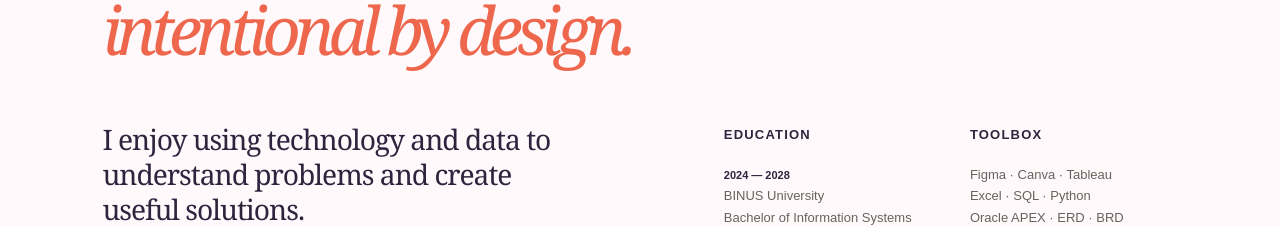
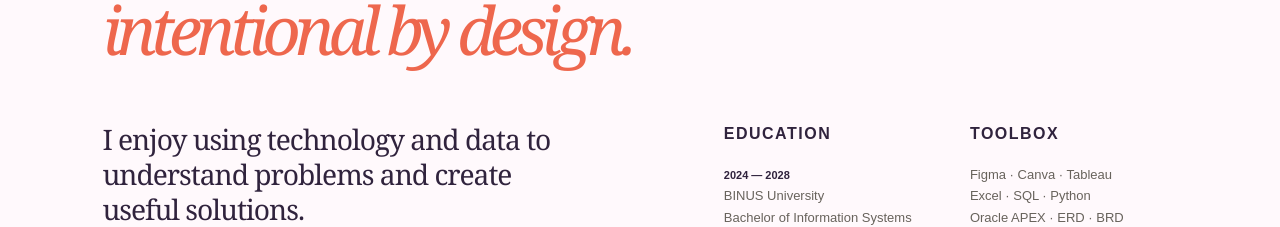
Before and after one commit to LaverinaC02/laverina-portfolio, a Next.js app: page / in a window 1280 px wide. Shown: the part 990-1217 px from the top of the page. Built offline with nearby package versions, Linux system fonts and the light colour scheme.

Commit message:
Update globals.css

```diff
--- a/app/globals.css
+++ b/app/globals.css
@@ -2879,3 +2879,14 @@ body {
   letter-spacing: 1.2px;
   text-transform: uppercase;
 }
+
+
+.details b {
+  display: block;
+  font-size: 16px !important;
+  font-weight: 800;
+  letter-spacing: 1.5px;
+  line-height: 1.5;
+  text-transform: uppercase;
+  margin-bottom: 14px;
+}
```
